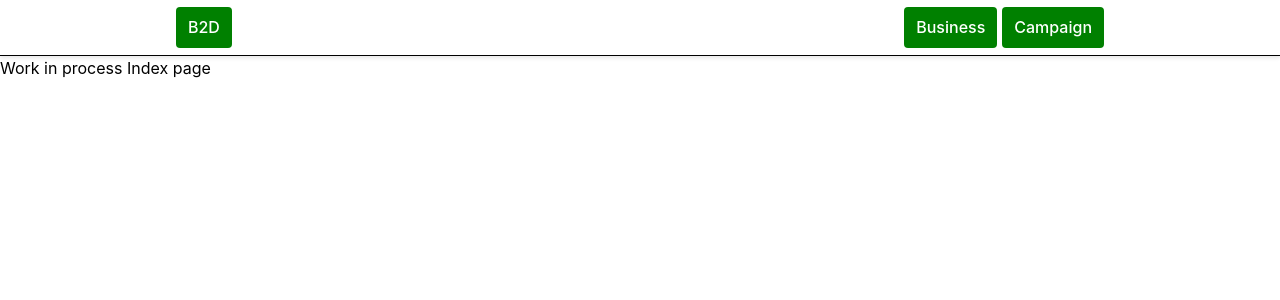
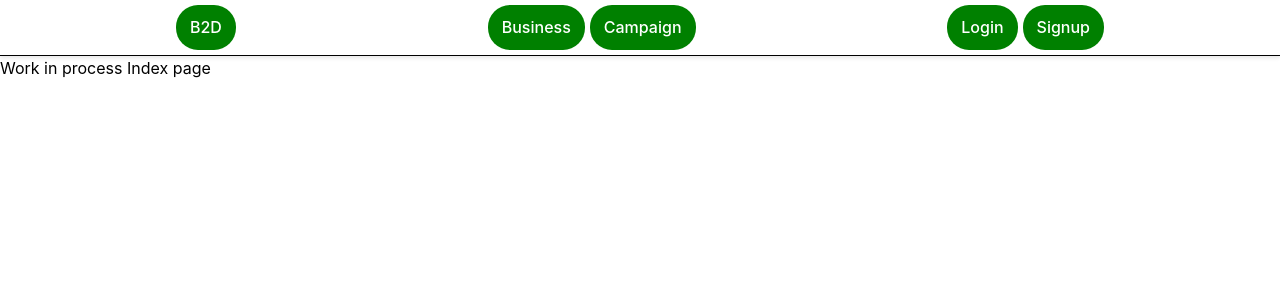
Before and after one commit to B2Dventures/B2Dventures, a Next.js app: page / in a window 1280 px wide. Shown: the top 300 px of the page. Built offline with nearby package versions, Linux system fonts and the light colour scheme.

Commit message:
add more link in header

```diff
--- a/src/components/Header/Header.module.css
+++ b/src/components/Header/Header.module.css
@@ -20,14 +20,16 @@
   color: White;
   text-decoration: none;
   padding: 8px 12px;
-  border-radius: 4px;
+  border-radius: 22px;
+  border: 2px solid transparent;
   background-color: green;
   transition: background-color 0.3s ease, color 0.3s ease;
 }
 
 .navItem:hover {
   background-color: mediumseagreen;
-  color: white;
+  color: White;
+  border-width: 2px;
 }
 
 [data-mantine-color-scheme] .nav-item[data-active] {
--- a/src/components/Header/Header.tsx
+++ b/src/components/Header/Header.tsx
@@ -26,6 +26,10 @@ export function Header() {
                     <NavItem label="Business" link="/business" />
                     <NavItem label="Campaign" link="/campaign" />
                 </Group>
+                <Group gap={5} visibleFrom="xs">
+                    <NavItem label="Login" link="/" />
+                    <NavItem label="Signup" link="/" />
+                </Group>
             </Container>
         </header>
     );
```
